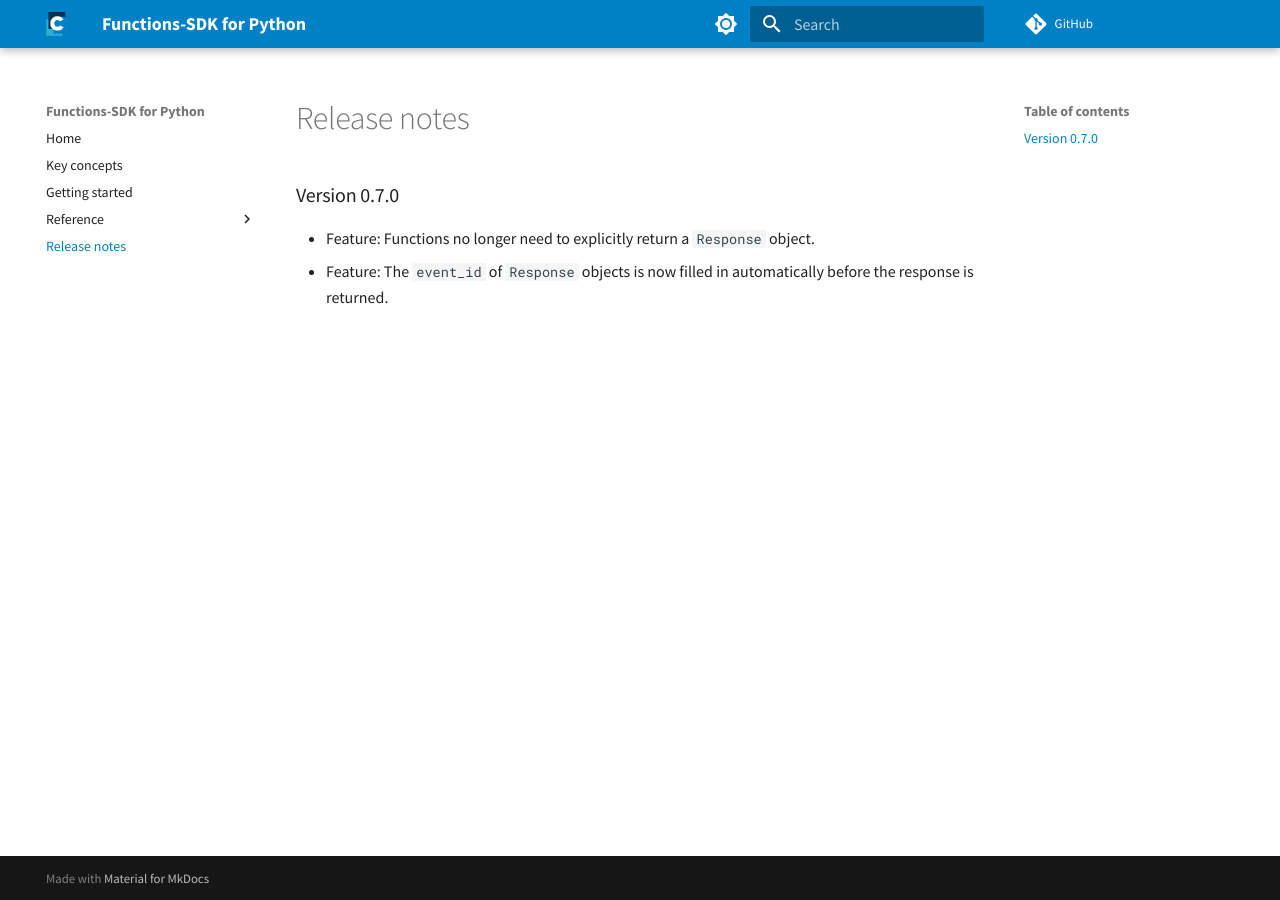
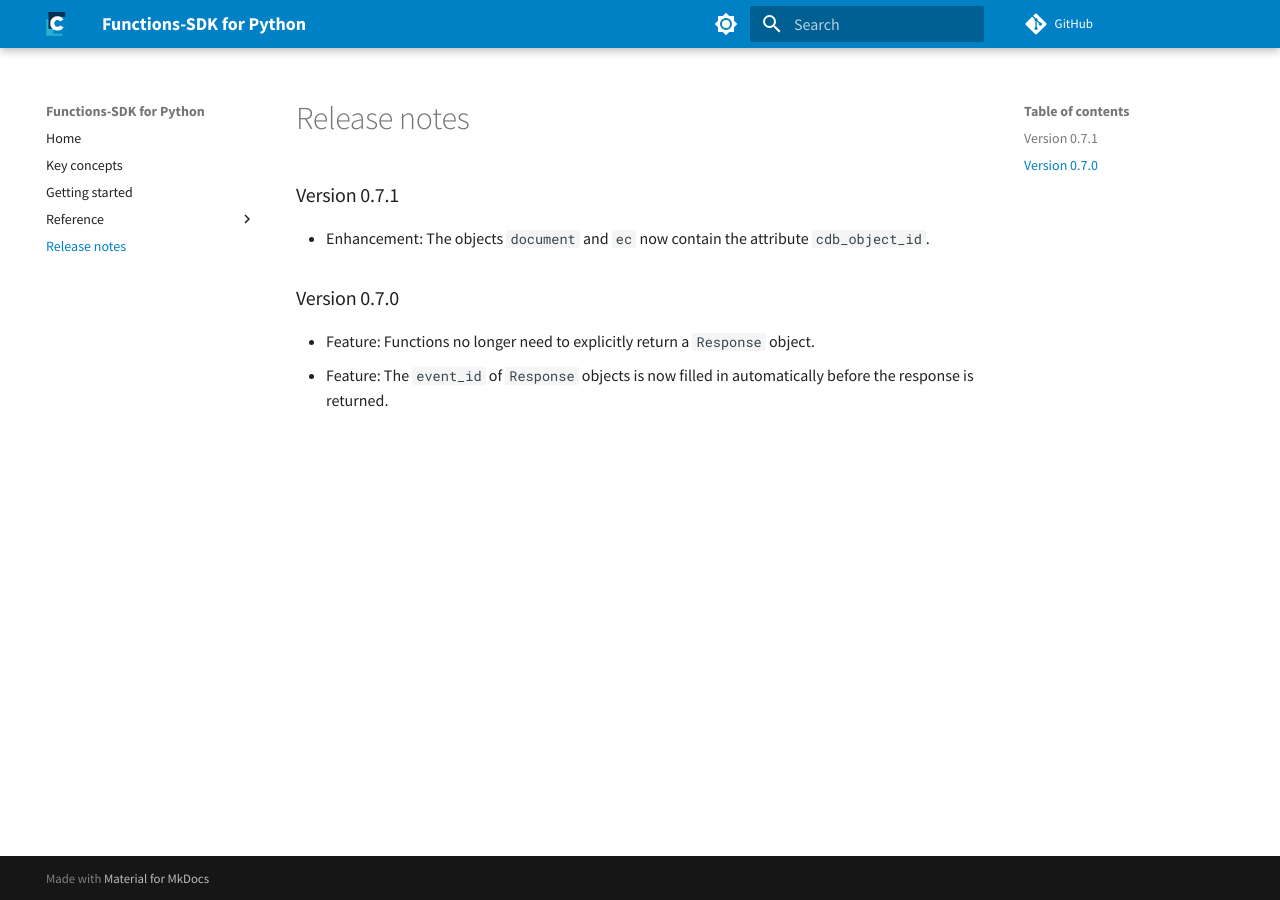
Before and after one commit to cslab/functions-sdk-python, an MkDocs documentation site: the page built from docs/release_notes.md, in a window 1280 px wide. Built offline with MkDocs 1.6.1 and Material for MkDocs 9.7.7, drawn with Linux system fonts in a browser that asks for light colours; comment, search, counter and statistics services are not loaded.

Commit message:
chore: relnote and inc version

```diff
--- a/docs/release_notes.md
+++ b/docs/release_notes.md
@@ -1,3 +1,6 @@
+### Version 0.7.1
+- Enhancement: The objects `document` and `ec` now contain the attribute `cdb_object_id`.
+
 ### Version 0.7.0
 - Feature: Functions no longer need to explicitly return a `Response` object.
 - Feature: The `event_id` of `Response` objects is now filled in automatically before the response is returned.
--- a/pyproject.toml
+++ b/pyproject.toml
@@ -1,6 +1,6 @@
 [tool.poetry]
 name = "contactsoftware-functions"
-version = "0.7.0"
+version = "0.7.1"
 readme = "README.md"
 
 license = "MIT"
```
